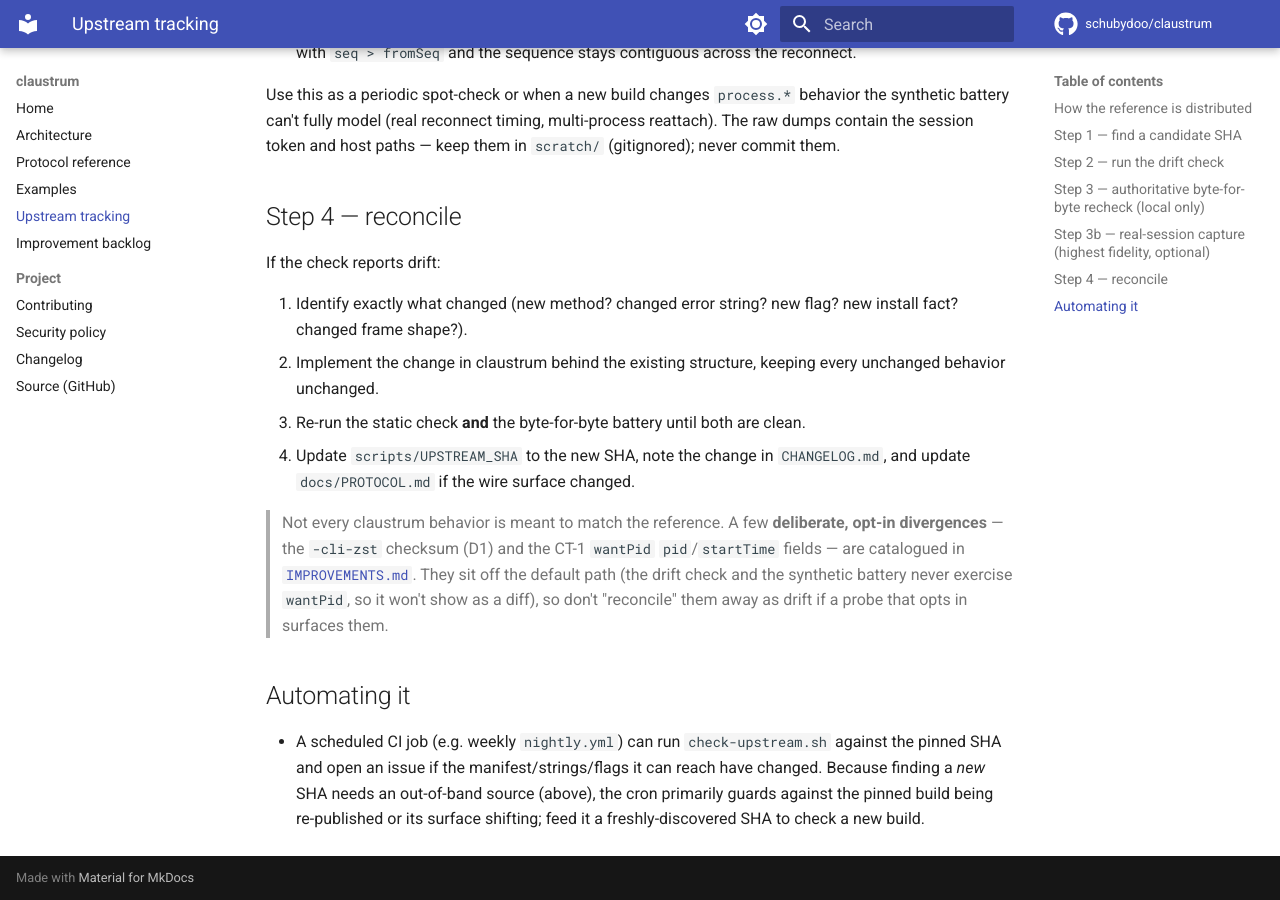
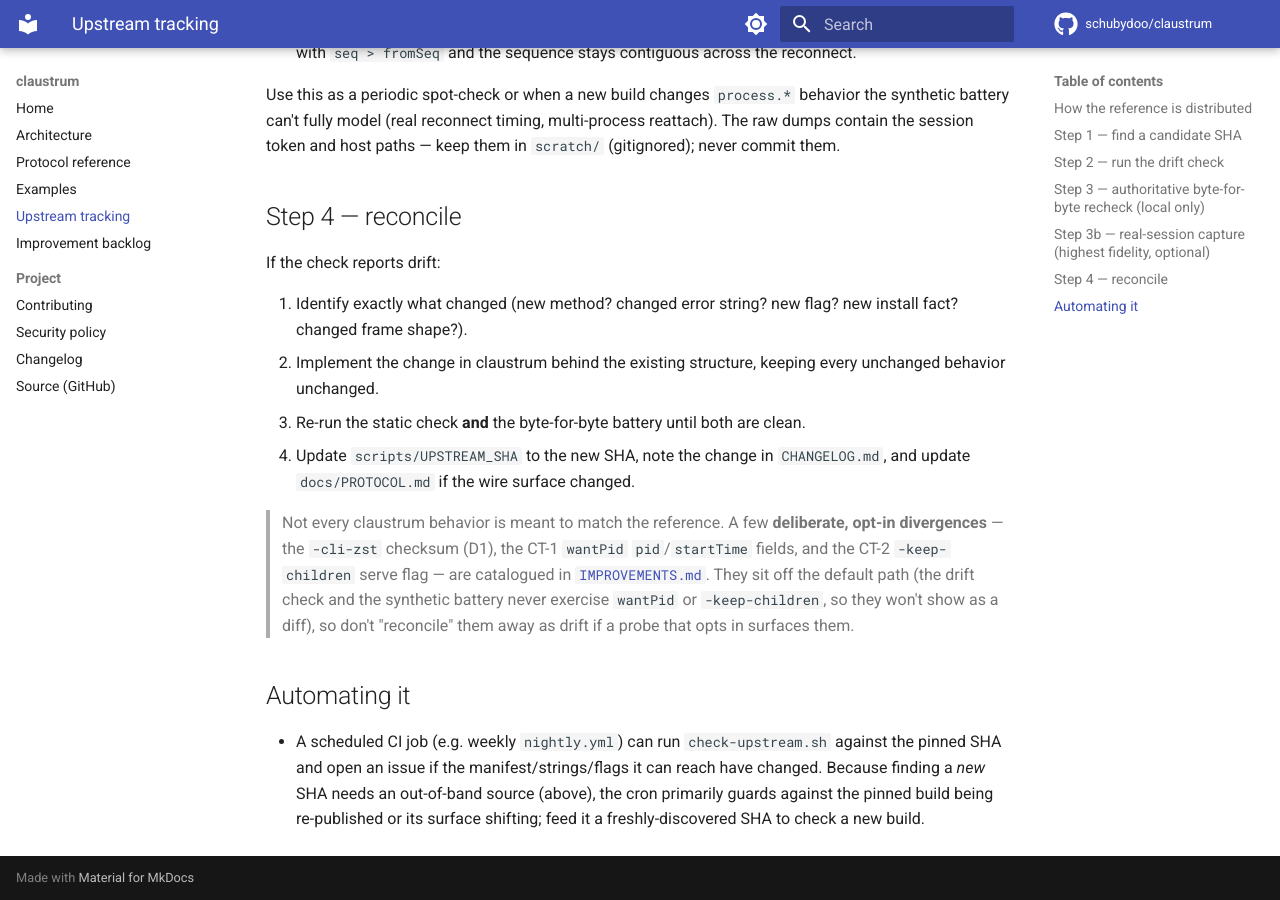
Before and after one commit to schubydoo/claustrum, an MkDocs documentation site: the page built from docs/UPSTREAM-TRACKING.md, in a window 1280 px wide and 900 px high, scrolled down 2665 px. Built offline with MkDocs 1.6.1 and Material for MkDocs 9.7.7, drawn with Linux system fonts in a browser that asks for light colours; comment, search, counter and statistics services are not loaded.

Commit message:
docs: consolidate CT-1/CT-2 coverage across the doc set (#109)
Final consolidation pass after CT-1 (wantPid) and CT-2 (-keep-children) landed —
close the enumerations that referenced one feature but not the other:

- UPSTREAM-TRACKING.md: the "deliberate, opt-in divergences" note listed D1 + CT-1
  but omitted CT-2 -keep-children; add it (and note both wantPid and
  -keep-children are off the default path, so the drift check never surfaces them).
- SECURITY.md: add a CT-1 wantPid bullet (no new exposure — an authenticated
  caller already spawns/observes processes; startTime is a token, not a
  credential), matching the existing -keep-children paragraph.
- ARCHITECTURE.md: name the -keep-children POSIX-only policy (honorKeepChildren)
  on the sysproc_*.go layout row so the code is discoverable.

CHANGELOG.md is intentionally untouched — release-please PR #106 (1.3.0) already
captures CT-1 (#105) and CT-2 (#108). Docs only; mkdocs --strict passes.

Co-authored-by: Schuby <12485317+schubydoo@users.noreply.github.com>
Co-authored-by: Claude Opus 4.8 (1M context) <noreply@anthropic.com>

```diff
--- a/docs/UPSTREAM-TRACKING.md
+++ b/docs/UPSTREAM-TRACKING.md
@@ -132,12 +132,13 @@ If the check reports drift:
    and update `docs/PROTOCOL.md` if the wire surface changed.
 
 > Not every claustrum behavior is meant to match the reference. A few
-> **deliberate, opt-in divergences** — the `-cli-zst` checksum (D1) and the CT-1
-> `wantPid` `pid`/`startTime` fields — are catalogued in
+> **deliberate, opt-in divergences** — the `-cli-zst` checksum (D1), the CT-1
+> `wantPid` `pid`/`startTime` fields, and the CT-2 `-keep-children` serve flag —
+> are catalogued in
 > [`IMPROVEMENTS.md`](IMPROVEMENTS.md#deliberate-divergences-post-parity-opt-in).
 > They sit off the default path (the drift check and the synthetic battery never
-> exercise `wantPid`, so it won't show as a diff), so don't "reconcile" them away
-> as drift if a probe that opts in surfaces them.
+> exercise `wantPid` or `-keep-children`, so they won't show as a diff), so don't
+> "reconcile" them away as drift if a probe that opts in surfaces them.
 
 ## Automating it
 
```
Also changed, not shown: SECURITY.md (+5 -0 lines), docs/ARCHITECTURE.md (+1 -1 lines).
